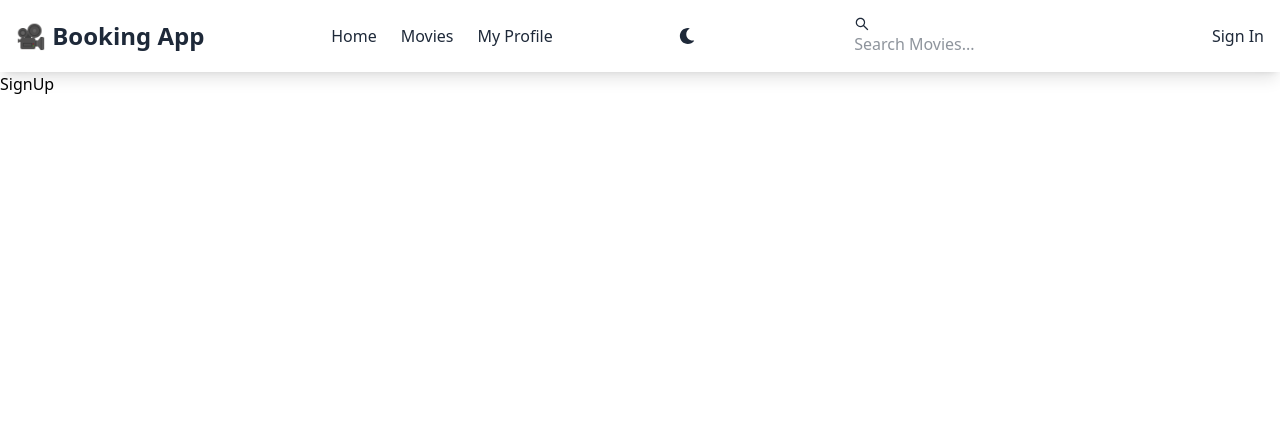
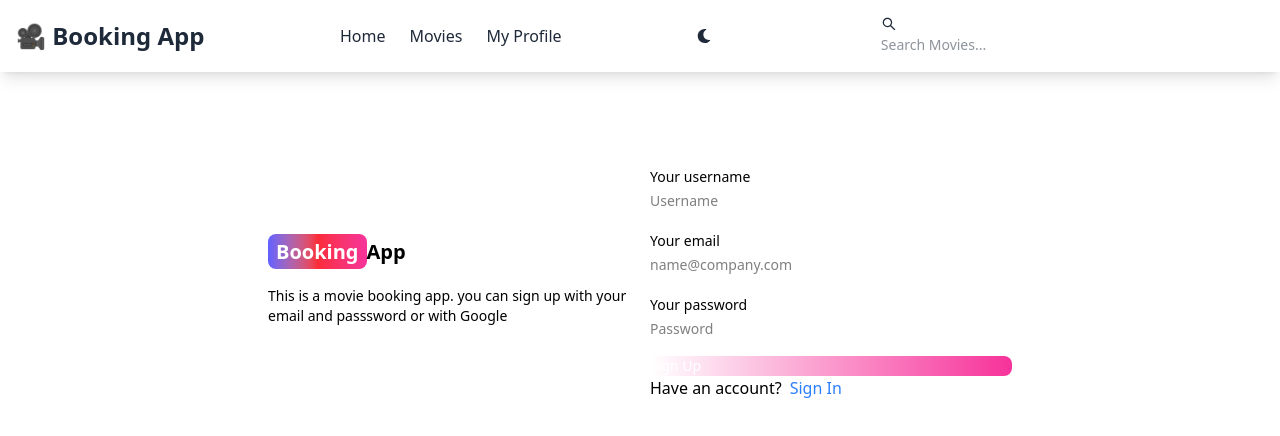
Before and after one commit to ragnarlothbroke12/Booking-App, a React (Vite) app in the folder client/: page /sign-up in a window 1280 px wide. Shown: the top 436 px of the page. Built offline with nearby package versions, Linux system fonts and the light colour scheme.

Commit message:
Sign up page ui created

```diff
--- a/client/src/Pages/SignUp.jsx
+++ b/client/src/Pages/SignUp.jsx
@@ -1,7 +1,45 @@
-import React from 'react'
+import { Button, Label, TextInput } from "flowbite-react";
+import { Link } from "react-router-dom";
 
 export default function SignUp() {
-  return (
-    <div>SignUp</div>
-  )
+  return <div className="min-h-screen mt-20">
+    <div className="flex p-3 max-w-3xl mx-auto flex-col md:flex-row md:items-center gap-5">
+      {/* LEFT */}
+      <div className="flex-1">
+      <Link to="/" className="sm:text-xl font-bold
+        dark:text-white text-4xl">
+            <span className="px-2 py-1 bg-gradient-to-r from-indigo-500
+            via-red-500 to-pink-500 rounded-lg text-white" >Booking</span>
+            App
+       </Link>
+       <p className="text-sm mt-5">
+        This is a movie booking app. you can sign up with your email and passsword or with Google
+       </p>
+      </div>
+      {/* RIGHT */}
+      <div className="flex-1">
+        <form className="flex flex-col gap-4">
+          <div>
+            <Label value="Your username" />
+            <TextInput type="text" placeholder="Username" id="username"/>
+          </div>
+          <div>
+            <Label value="Your email" />
+            <TextInput type="text" placeholder="name@company.com" id="email"/>
+          </div>
+          <div>
+            <Label value="Your password" />
+            <TextInput type="text" placeholder="Password" id="password"/>
+          </div>
+          <Button gradientDuoTone='purpleToPink' type="submit" >
+            Sign Up
+          </Button>
+        </form>
+        <div className="flex gap-2 text-smmt-5">
+          <span>Have an account?</span>
+          <Link to='/sign-in' className="text-blue-500">Sign In</Link>
+        </div>
+      </div>
+    </div>
+    </div>
 }
```
